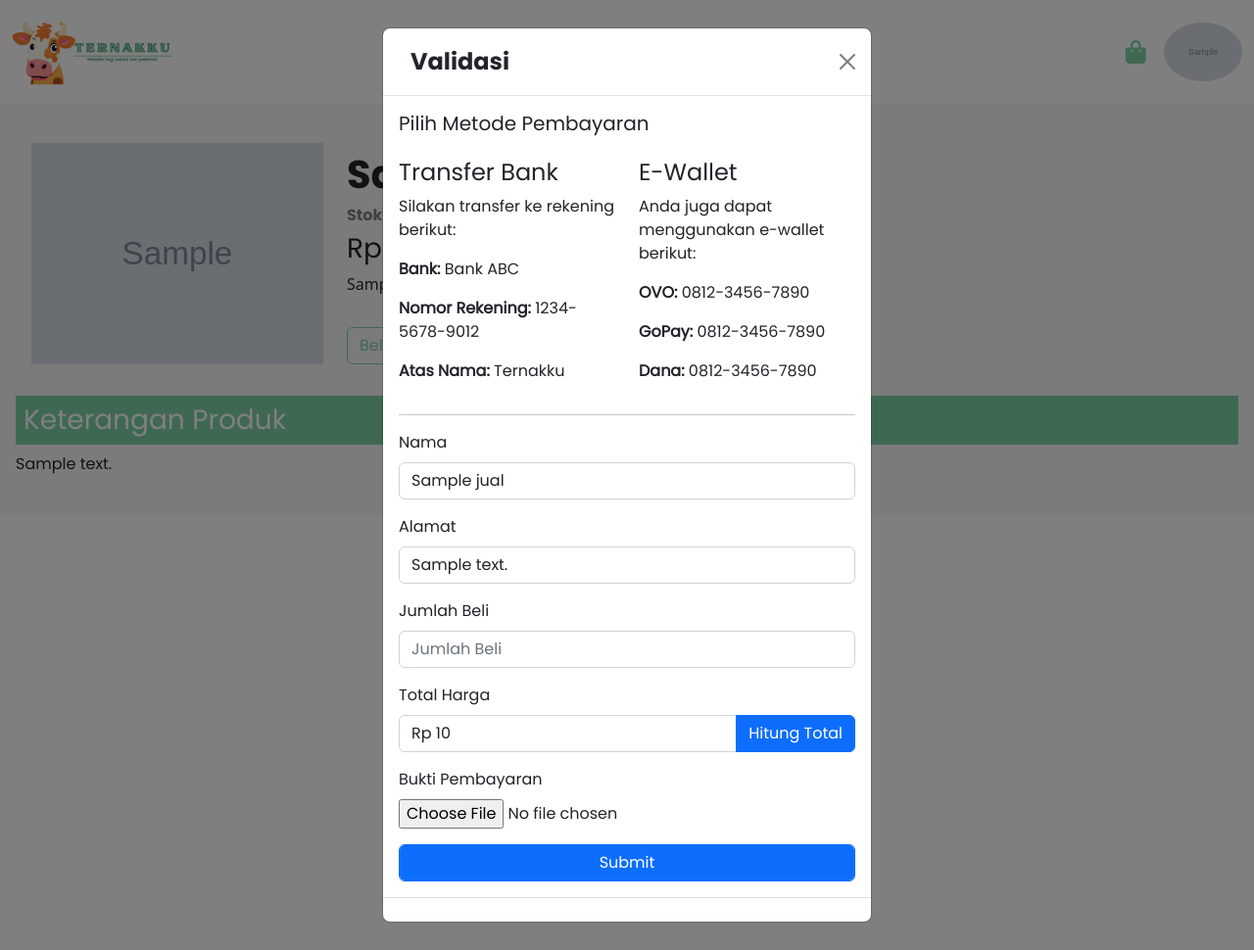
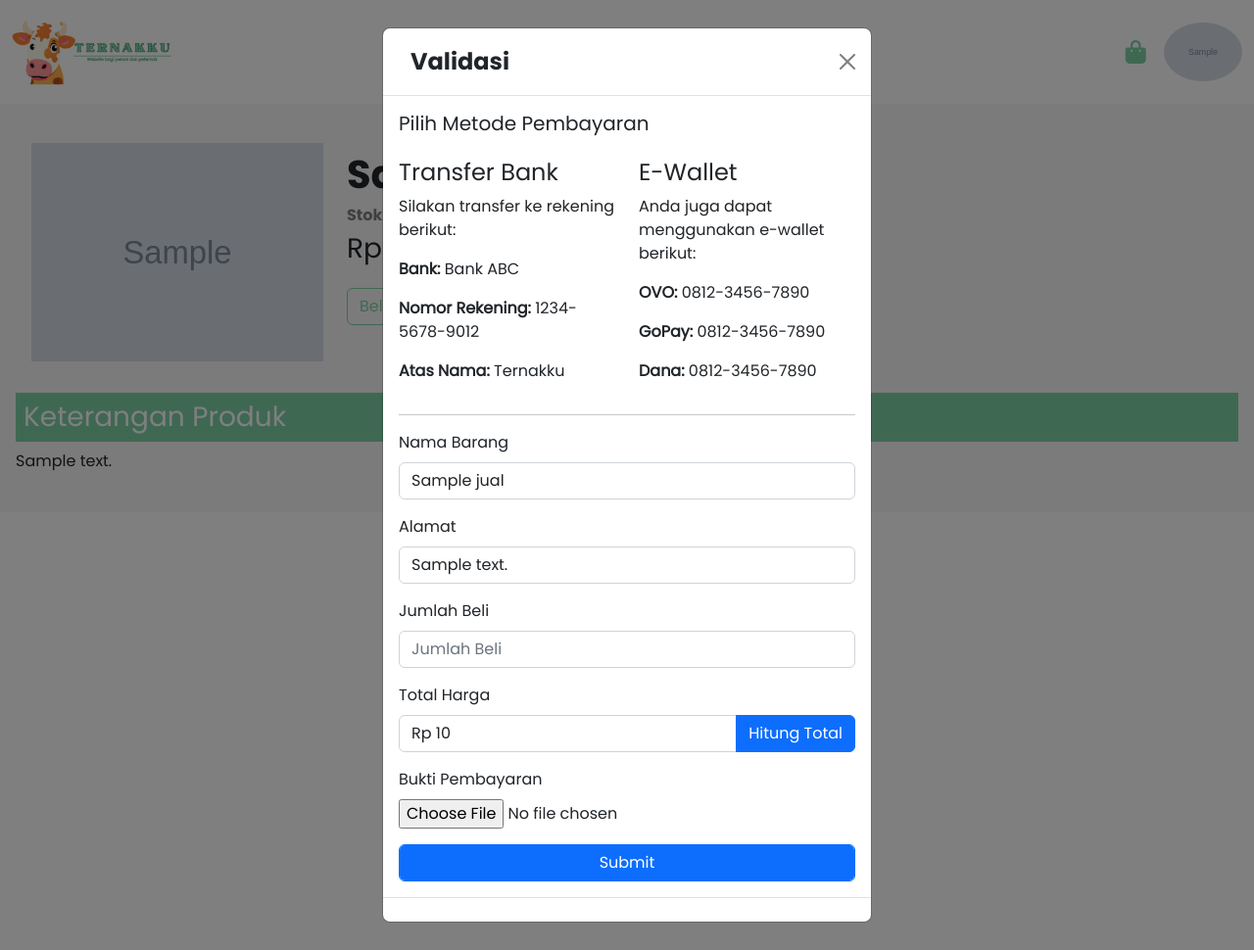
Before and after one commit to johanesarya/ternak, a PHP site: page /Pages/deskripsi.php?id=1 in a window 1280 px wide, after a click on "Beli Sekarang". Shown: the whole page at 98% size. Run offline with PHP 8.4, Linux system fonts and the light colour scheme; the visitor is signed in with stand-in values (Sample User, id 1); tables that the repository leaves empty or names only in its code hold one stand-in row (values such as "Sample post"); grey boxes marked "Sample" are stand-in pictures; some libraries are stand-ins or nearby versions.

Commit message:
Add files via upload

```diff
--- a/Pages/deskripsi.php
+++ b/Pages/deskripsi.php
@@ -43,7 +43,6 @@ if (isset($_GET['id'])) {
         $harga = $row['harga'];
         $stok = $row['stok'];
         $keterangan = $row['keterangan'];
-        $deskripsi = $row['deskripsi'];
         $foto = $row['foto'];
 
         // Format harga to Rupiah
@@ -85,7 +84,7 @@ if (isset($_POST['bayar'])) {
 
             if ($jual && $updateStok) {
                 // Jika sukses, kembali ke pasar.php
-                header('location: pasar.php');
+                header('location: riwayat.php');
                 exit();
             } else {
                 // Jika gagal, tampilkan pesan
@@ -162,7 +161,6 @@ if (isset($_POST['bayar'])) {
                     <h1><?= $nama_barang; ?></h1>
                     <h6>Stok Barang: <?= $stok; ?></h6>
                     <h3><?= $harga_rupiah; ?></h3>
-                    <p><?= $deskripsi; ?></p>
                     <div class="pt-3 d-flex align-items-end">
                         <button class="btn btn-outline-primary" data-bs-toggle="modal" data-bs-target="#modalYakin" style="border-color: #7FD0A7; color: #7FD0A7; font-family: POPPIN;">
                             Beli Sekarang
@@ -221,7 +219,7 @@ if (isset($_POST['bayar'])) {
                         <input type="hidden" name="id_barang" value="<?= $id_barang; ?>">
                         <input type="hidden" name="user_jual" value="<?= $user_jual; ?>">
                         <div class="mb-3">
-                            <label for="nama" class="form-label">Nama</label>
+                            <label for="nama" class="form-label">Nama Barang</label>
                             <input name="nama_barang" value="<?php echo $nama_barang; ?>" type="text" class="form-control" id="nama" readonly>
                         </div>
                         <div class="mb-3">
```
Also changed, not shown: Users/kami@gmail.com/Jualan/anaksapi.jpg (added), Users/kami@gmail.com/Jualan/em4.jpg (added), Users/kami@gmail.com/Profil/pngtree-cute-anime-girl-praying-at-moon-vector-png-image_12226300.png (added), Users/kita@gmail.com/Jualan/incu.jpg (added), Users/kita@gmail.com/Jualan/minum.jpg (added), Users/kita@gmail.com/Jualan/mower.jpg (added), Users/kita@gmail.com/Jualan/pagar.png (added), Users/kita@gmail.com/Jualan/pakan.jpg (added), Users/kita@gmail.com/Pembelian/bukti.jpeg (added), Users/kita@gmail.com/Profil/desktop-wallpaper-duolingo-redesigned-its-owl-to-guilt-duolingo-meme.jpg (added), Users/sarah@gmail.com/Jualan/Shearing.jpg (added), Users/sarah@gmail.com/Jualan/kandang.jpg (added), Users/sarah@gmail.com/Profil/data.jpeg (added).
